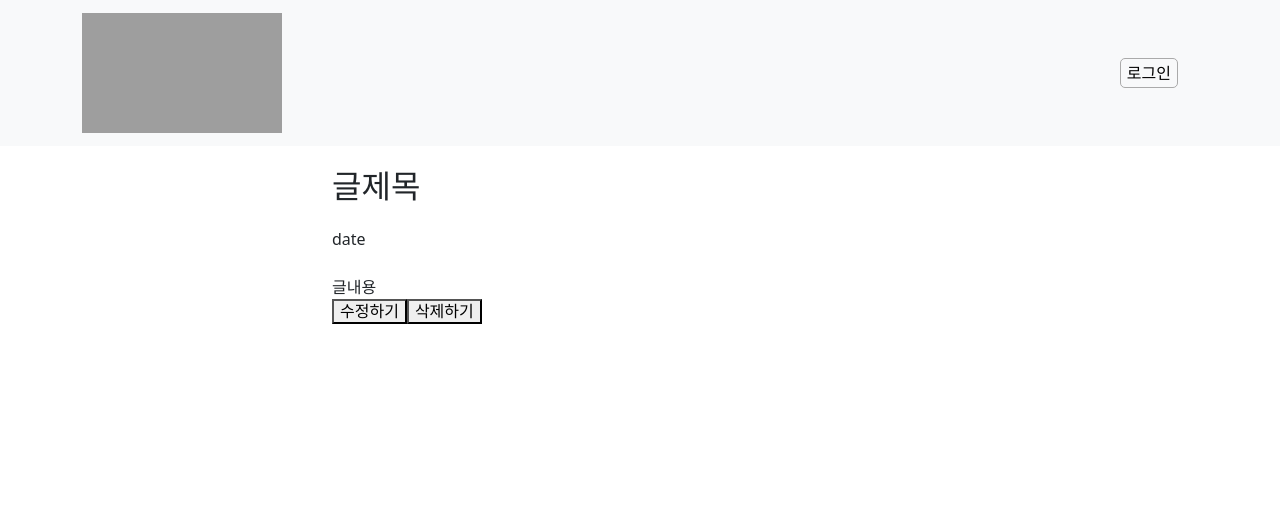
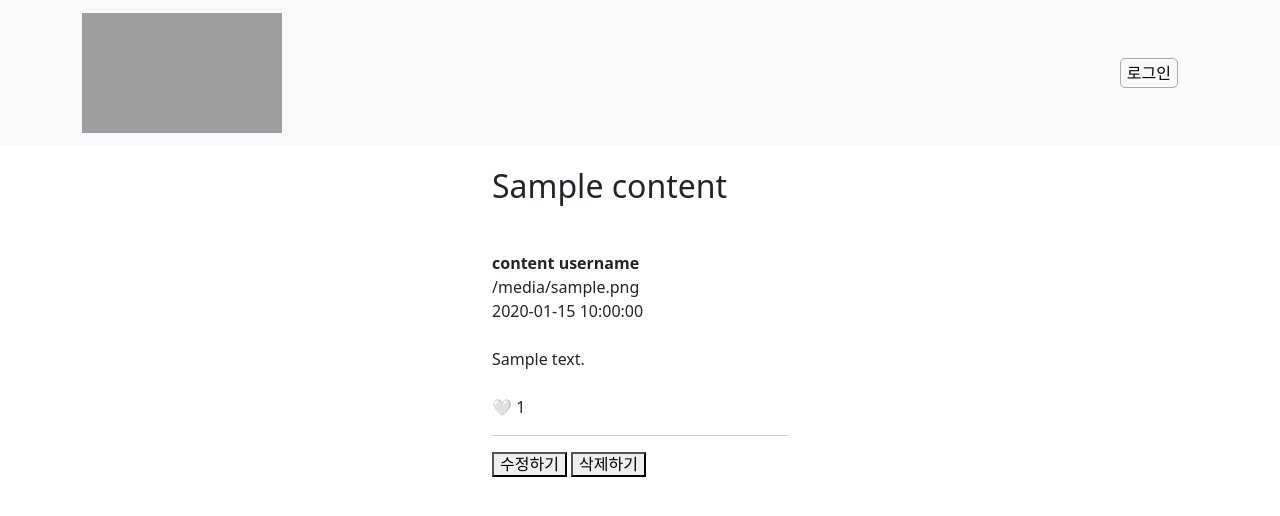
Before and after one commit to suhjaesuk/any_diary, a Flask app: template templates/readContent.html in a window 1280 px wide. Shown: the top 516 px of the page. Run offline with Flask 2, Linux system fonts and the light colour scheme; the template is opened without the code that fills it: most values are stand-ins (such as "Sample title", 1, 10 or a date in 2020); some web fonts are replaced; grey boxes are pictures that could not be loaded.

Commit message:
add content html, css, js

```diff
--- /dev/null
+++ b/static/css/content.css
@@ -0,0 +1,7 @@
+.likeClick{
+    cursor:pointer;
+}
+
+#contentUsername{
+    font-weight: bold;
+}
--- /dev/null
+++ b/static/js/readContent.js
@@ -0,0 +1,39 @@
+
+
+$('.likeClick').click(function () {
+    let contentId = $('#contentId').val();
+    let userId = $('#userId').val();
+    let liked = $('.likeClick').text();
+    console.log('liked : '+liked)
+    let url = '';
+
+    console.log(contentId + ' ::: ' + userId)
+    if(liked == "❤"){
+        url = '/delLike';
+    }else{
+        url = '/addLike';
+    }
+
+    $.ajax({
+        type: 'POST',
+        url: url,
+        data: {userId: userId, contentId : contentId},
+        success: function (response) {
+        }
+    });
+
+    $.ajax({
+        type: 'GET',
+        url: '/searchLike',
+        data: {},
+        success: function (response) {
+            console.log(response)
+            if(response['click'] == false){
+                $('.likeClick').text('🤍')
+            }else{
+                $('.likeClick').text('❤')
+            }
+            $('#likeCount').text(response['count'])
+        }
+    });
+})
--- a/templates/readContent.html
+++ b/templates/readContent.html
@@ -5,39 +5,67 @@
     <meta charset="UTF-8">
     <title>어떤일기</title>
 
+    <script src="https://ajax.googleapis.com/ajax/libs/jquery/3.5.1/jquery.min.js"></script>
     <!-- bootstrap -->
     <link href="https://cdn.jsdelivr.net/npm/bootstrap@5.0.2/dist/css/bootstrap.min.css" rel="stylesheet"
-        integrity="sha384-EVSTQN3/azprG1Anm3QDgpJLIm9Nao0Yz1ztcQTwFspd3yD65VohhpuuCOmLASjC" crossorigin="anonymous">
+          integrity="sha384-EVSTQN3/azprG1Anm3QDgpJLIm9Nao0Yz1ztcQTwFspd3yD65VohhpuuCOmLASjC" crossorigin="anonymous">
     <script src="https://cdn.jsdelivr.net/npm/bootstrap@5.0.2/dist/js/bootstrap.bundle.min.js"
-        integrity="sha384-MrcW6ZMFYlzcLA8Nl+NtUVF0sA7MsXsP1UyJoMp4YLEuNSfAP+JcXn/tWtIaxVXM"
-        crossorigin="anonymous"></script>
+            integrity="sha384-MrcW6ZMFYlzcLA8Nl+NtUVF0sA7MsXsP1UyJoMp4YLEuNSfAP+JcXn/tWtIaxVXM"
+            crossorigin="anonymous"></script>
+    <!--jquery-->
+
+
     <!-- normalize -->
-    <link rel="stylesheet" href="../static/normalize.css">
+    <link rel="stylesheet" href="../static/css/normalize.css">
     <!-- header -->
-    <link rel="stylesheet" href="../static/header.css">
+    <link rel="stylesheet" href="../static/css/header.css">
     <!-- global css -->
-    <link rel="stylesheet" href="./static/global.css">
+    <link rel="stylesheet" href="../static/css/global.css">
     <!-- main -->
-    <link rel="stylesheet" href="../static/main.css">
+    <link rel="stylesheet" href="../static/css/main.css">
+    <!-- content -->
+    <link rel="stylesheet" href="../static/css/content.css">
+
 
 </head>
 
 <body>
 {% include "header.html" %}
 
-<div class="container w-50 center-block">
+<div class="container w-25 center-block">
 
-	<div class="form-group">
-		<input type="hidden" id="contentId">
-		<input type="hidden" id="username">
-		<h1>글제목</h1>
-		<div id=contentDate>date</div>
-		<br/>
-		<span id=content>글내용</span>
-	</div>
-    <button>수정하기</button><button>삭제하기</button>
+    <div class="form-group">
+        <input type="hidden" id="contentId" value="{{content.contentId}}">
+        <input type="hidden" id="userId" value="test">
+        <h1>{{content.title}}</h1>
+        <br/>
+        <span>
+            <span id="contentUsername">content username</span>
+            <span>{{content.emoticon}}</span>
+            <div id=contentDate>{{content.date}}</div>
+        </span>
 
+        <br/>
+        <span id=content>{{content.content}}</span>
+        <br/><br/>
+        <div>
+            <span class="likeClick">
+                {% if like.clicked is sameas true%}
+                ❤
+                {% else %}
+                🤍
+                {% endif %}
+            </span>
+            <span id = "likeCount">{{like.count}}</span>
+        </div>
+        <hr/>
+        <div class="buttons">
+            <button id="contentModi">수정하기</button>
+            <button id="contentDel">삭제하기</button>
+        </div>
+    </div>
 </div>
+<script type="text/javascript" src="../static/js/readContent.js"></script>
 </body>
 
 </html>
```
